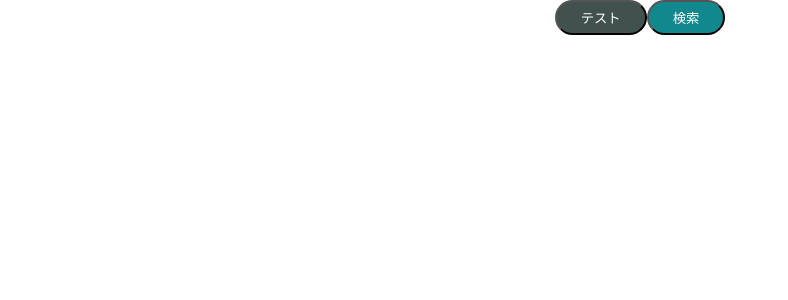
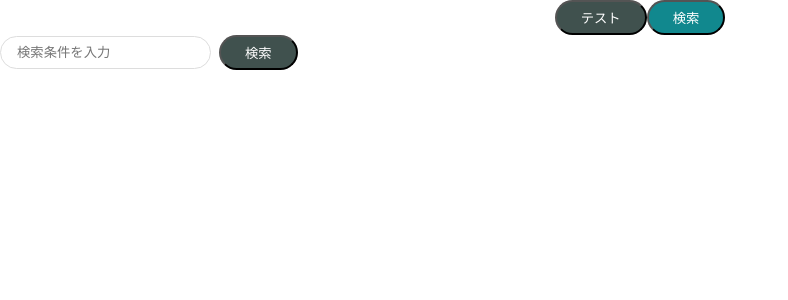
Before and after one commit to hayaten0415/AtomicDesign, a React (Create React App) app: page / in a window 1280 px wide. Shown: the top 300 px of the page, without its empty margins (0-788 px from the left). Built offline with nearby package versions, Linux system fonts and the light colour scheme.

Commit message:
create molecule

```diff
--- a/src/App.js
+++ b/src/App.js
@@ -1,12 +1,15 @@
 import './App.css';
 import { PrimaryButton } from './components/atoms/button/PrimaryButton';
 import { SecondaryButton } from './components/atoms/button/SecondaryButton';
+import { SearchInput } from './components/molecules/SearchInput';
 
 const App = () => {
   return (
     <div className="App">
       <PrimaryButton>テスト</PrimaryButton>
       <SecondaryButton>検索</SecondaryButton>
+      <br/>
+      <SearchInput/>
     </div>
   );
 }
--- /dev/null
+++ b/src/components/atoms/input/Input.jsx
@@ -0,0 +1,13 @@
+import styled from 'styled-components'
+
+export const Input = (props) => {
+  const {placeholder = ''} = props
+  return <StyledInput type='text' placeholder={placeholder}/>
+}
+
+const StyledInput = styled.input`
+  padding: 8px 16px;
+  border: solid #ddd 1px;
+  border-radius: 9999px;
+  outline: none;
+`
--- /dev/null
+++ b/src/components/molecules/SearchInput.jsx
@@ -0,0 +1,24 @@
+import styled from "styled-components";
+
+import { PrimaryButton } from "../atoms/button/PrimaryButton";
+import { Input } from "../atoms/input/Input";
+
+export const SearchInput = () => {
+  return (
+    <StyledContainer>
+      <Input placeholder="検索条件を入力" />
+      <StyledButtonWrapper>
+        <PrimaryButton>検索</PrimaryButton>
+      </StyledButtonWrapper>
+    </StyledContainer>
+  );
+};
+
+
+const StyledContainer = styled.div`
+  display: flex;
+  align-items: center;
+`
+const StyledButtonWrapper = styled.div`
+  padding-left: 8px;
+`
```
